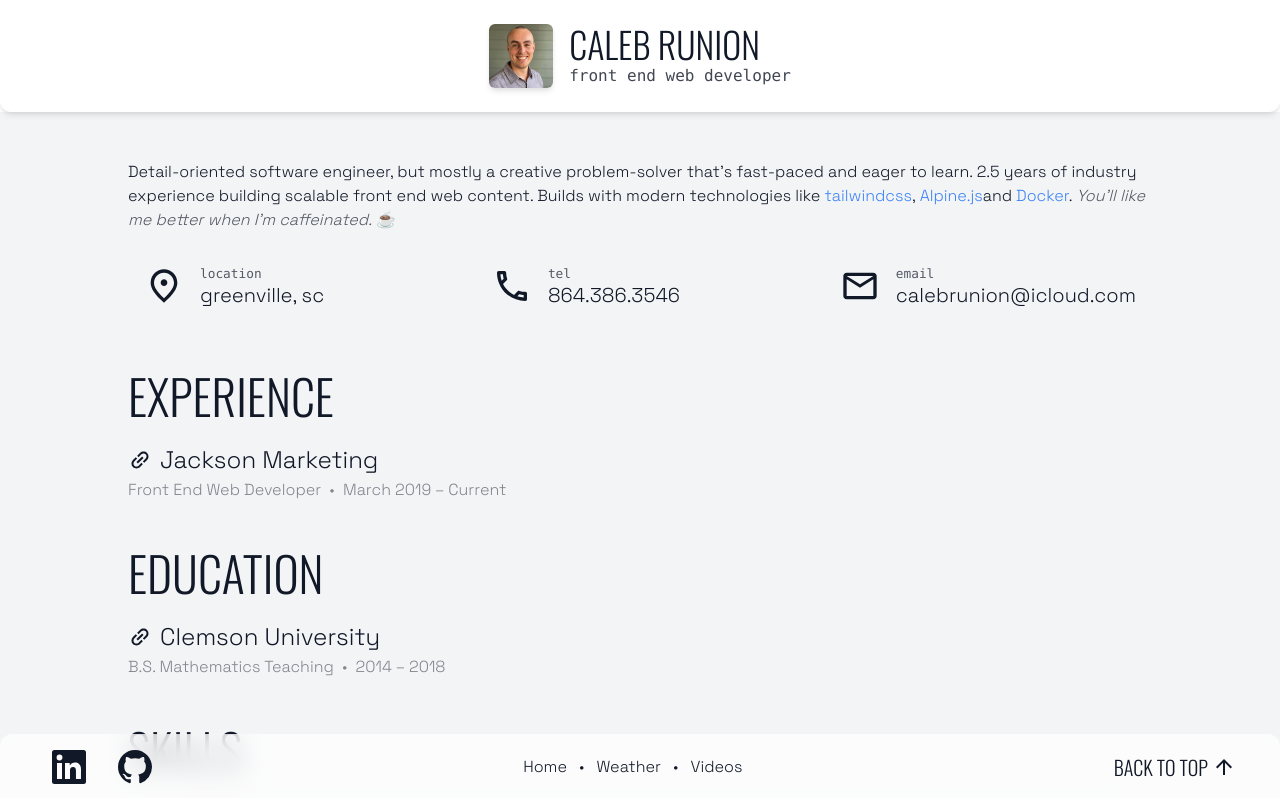
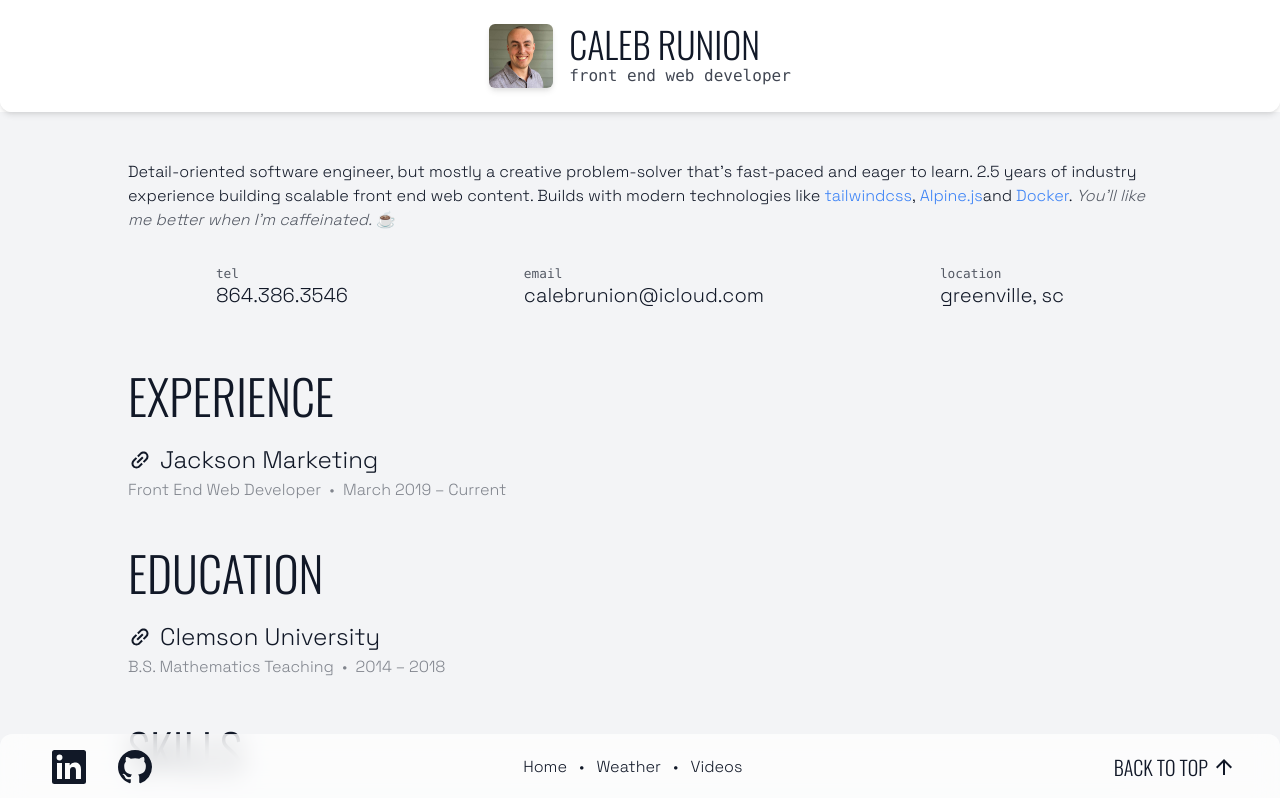
Before and after one commit to trexchard/hello-next, a Next.js app: page / in a window 1280 px wide. Shown: the top 798 px of the page. Built offline with nearby package versions, Linux system fonts and the light colour scheme.

Commit message:
ContactLink: Extract into component

```diff
--- /dev/null
+++ b/components/ContactLink.js
@@ -0,0 +1,15 @@
+const ContactLink = (props) => {
+  return (
+    <a
+      href='{props.href}'
+      target='_blank'
+      className='grid items-baseline self-start p-4 transition rounded-md gap-x-4 hover:text-black dark:hover:text-white hover:bg-gray-400/10 group print:p-2'
+    >
+      <small className='font-mono opacity-70'>{props.label}</small>
+      <h2 className='text-xl leading-tight lowercase'>{props.content}</h2>
+    </a>
+  )
+}
+//
+
+export default ContactLink
--- a/pages/index.js
+++ b/pages/index.js
@@ -1,4 +1,5 @@
 import Head from 'next/head'
+import ContactLink from '../components/ContactLink'
 
 export default function Home() {
   return (
@@ -40,63 +41,18 @@ export default function Home() {
         ☕
       </p>
 
-      <section className='mt-4 md:grid md:grid-cols-2 lg:grid-flow-col'>
-        {/* Location */}
-        <a
+      <section className='flex flex-wrap justify-around mt-4'>
+        <ContactLink content='864.386.3546' label='tel' href='tel:8643863546' />
+        <ContactLink
+          content='calebrunion@icloud.com'
+          label='email'
+          href='mailto:calebrunion@icloud.com'
+        />
+        <ContactLink
+          content='Greenville, SC'
+          label='location'
           href='https://www.google.com/maps/place/Greenville,+SC/@34.8177151,-82.348231,11z/data=!4m5!3m4!1s0x88578f6662fa1105:0xd8aa9d77bf257696!8m2!3d34.8526176!4d-82.3940104?hl=en'
-          target='_blank'
-          className='grid grid-cols-[auto,1fr] self-start gap-x-4 rounded-md items-baseline hover:text-black dark:hover:text-white hover:bg-gray-400/20 p-4 transition group print:p-2'
-        >
-          <svg
-            xmlns='http://www.w3.org/2000/svg'
-            height='24px'
-            viewBox='0 0 24 24'
-            width='24px'
-            className='relative self-center w-10 h-10 row-span-2 transition fill-current group-hover:scale-125 print:hidden'
-          >
-            <path d='M12 12c-1.1 0-2-.9-2-2s.9-2 2-2 2 .9 2 2-.9 2-2 2zm6-1.8C18 6.57 15.35 4 12 4s-6 2.57-6 6.2c0 2.34 1.95 5.44 6 9.14 4.05-3.7 6-6.8 6-9.14zM12 2c4.2 0 8 3.22 8 8.2 0 3.32-2.67 7.25-8 11.8-5.33-4.55-8-8.48-8-11.8C4 5.22 7.8 2 12 2z' />
-          </svg>
-          <small className='font-mono opacity-70'>location</small>
-          <h2 className='text-xl leading-tight lowercase'>Greenville, SC</h2>
-        </a>
-
-        {/* Telephone */}
-        <a
-          href='tel:8643863546'
-          className='grid grid-cols-[auto,1fr] self-start gap-x-4 rounded-md items-baseline hover:text-black dark:hover:text-white hover:bg-gray-400/20 p-4 transition group print:p-2'
-        >
-          <svg
-            xmlns='http://www.w3.org/2000/svg'
-            height='24px'
-            viewBox='0 0 24 24'
-            width='24px'
-            className='relative self-center w-10 h-10 row-span-2 transition fill-current group-hover:scale-125 print:hidden'
-          >
-            <path d='M6.54 5c.06.89.21 1.76.45 2.59l-1.2 1.2c-.41-1.2-.67-2.47-.76-3.79h1.51m9.86 12.02c.85.24 1.72.39 2.6.45v1.49c-1.32-.09-2.59-.35-3.8-.75l1.2-1.19M7.5 3H4c-.55 0-1 .45-1 1 0 9.39 7.61 17 17 17 .55 0 1-.45 1-1v-3.49c0-.55-.45-1-1-1-1.24 0-2.45-.2-3.57-.57-.1-.04-.21-.05-.31-.05-.26 0-.51.1-.71.29l-2.2 2.2c-2.83-1.45-5.15-3.76-6.59-6.59l2.2-2.2c.28-.28.36-.67.25-1.02C8.7 6.45 8.5 5.25 8.5 4c0-.55-.45-1-1-1z' />
-          </svg>
-          <small className='font-mono opacity-70'>tel</small>
-          <h2 className='text-xl leading-tight lowercase'>864.386.3546</h2>
-        </a>
-
-        {/* Email */}
-        <a
-          href='mailto:calebrunion@icloud.com'
-          className='grid grid-cols-[auto,1fr] self-start gap-x-4 rounded-md items-baseline hover:text-black dark:hover:text-white hover:bg-gray-400/20 p-4 transition group print:p-2'
-        >
-          <svg
-            xmlns='http://www.w3.org/2000/svg'
-            height='24px'
-            viewBox='0 0 24 24'
-            width='24px'
-            className='relative self-center w-10 h-10 row-span-2 transition fill-current group-hover:scale-125 print:hidden'
-          >
-            <path d='M22 6c0-1.1-.9-2-2-2H4c-1.1 0-2 .9-2 2v12c0 1.1.9 2 2 2h16c1.1 0 2-.9 2-2V6zm-2 0l-8 5-8-5h16zm0 12H4V8l8 5 8-5v10z' />
-          </svg>
-          <small className='font-mono opacity-70'>email</small>
-          <h2 className='text-xl leading-tight lowercase'>
-            calebrunion@icloud.com
-          </h2>
-        </a>
+        />
       </section>
 
       {/* Experience */}
```
